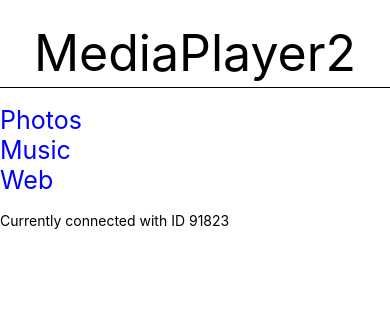
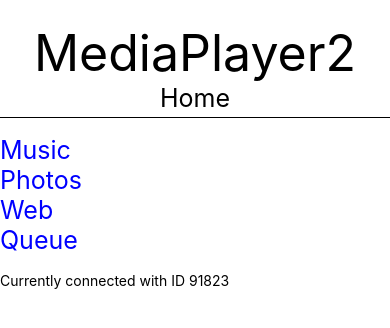
Before and after one commit to Simas2006/MediaPlayer2, a React Native app in the folder mp2-mobile-app/: screen / in a window 390 px wide. Shown: the top 328 px of the page. Built offline with nearby package versions, Linux system fonts and the light colour scheme.

Commit message:
Flip around music and photos + add extra params to openPage

```diff
--- a/mp2-mobile-app/App.js
+++ b/mp2-mobile-app/App.js
@@ -88,31 +88,36 @@ class MainPage extends React.Component {
   render() {
     return (
       <View>
-        <Title text="" />
+        <Title text="Home" />
         <Text>{"\n"}</Text>
         <Button
-          text="Photos"
-          onPress={_ => this._openPage("photos")}
+          text="Music"
+          onPress={_ => this._openPage("music","MusicSelectPage",true)}
           style={styles.blueText}
         />
         <Button
-          text="Music"
-          onPress={_ => this._openPage("music")}
+          text="Photos"
+          onPress={_ => this._openPage("photos","PhotoSelectPage",true)}
           style={styles.blueText}
         />
         <Button
           text="Web"
-          onPress={_ => this._openPage("web")}
+          onPress={_ => this._openPage("web","WebSelectPage",false)}
+          style={styles.blueText}
+        />
+        <Button
+          text="Queue"
+          onPress={_ => this._openPage("queue","QueuePage",false)}
           style={styles.blueText}
         />
         <Text>{`\nCurrently connected with ID ${this.props.httpDevice.connectionID}`}</Text>
       </View>
     );
   }
-  _openPage(page) {
-    this.props.setParam("nextComponent",capitalizeFirstLetter(page) + "SelectPage");
+  _openPage(page,componentName,navPage) {
+    this.props.setParam("nextComponent",componentName);
     this.props.setParam("path",[page]);
-    this.props.setParam("component","NavigationPage");
+    this.props.setParam("component",navPage ? "NavigationPage" : componentName);
   }
 }
 
@@ -246,7 +251,6 @@ class HTTPDevice { // mock device ONLY
     },1);
   }
   transmit(message,callback) {
-    //console.log(this.readyTick);
     message = message.split(" ");
     if ( message[0] == "LIST" ) {
       callback(["foldera","folderb","folderc","folderd"]);
```
